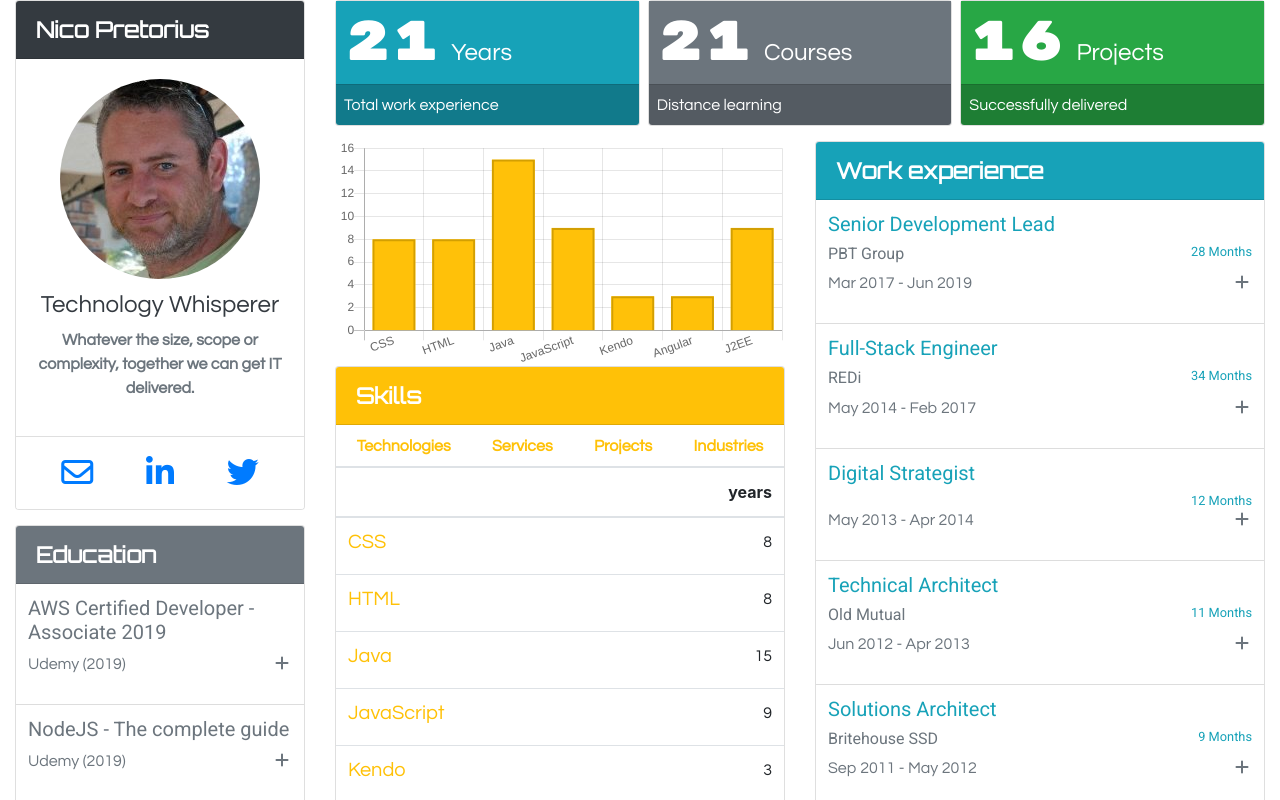
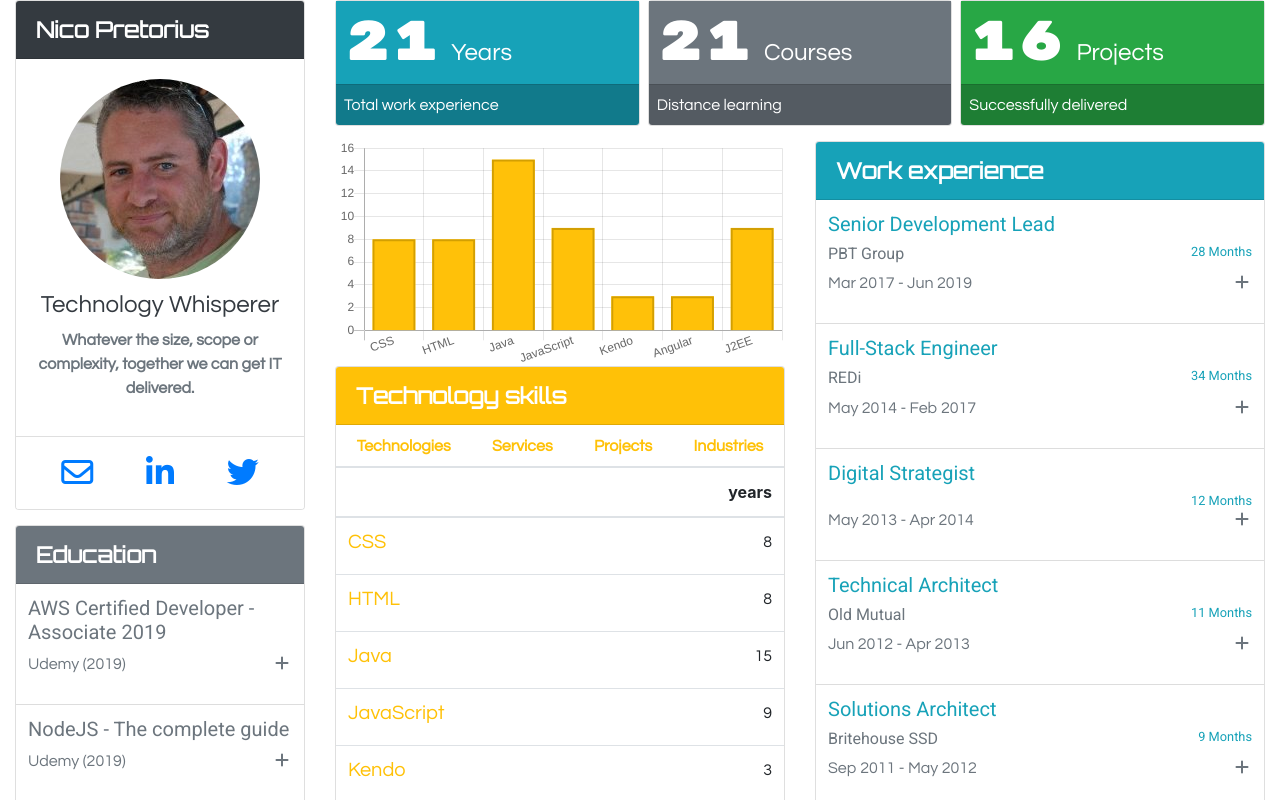
Before and after one commit to nicopret/resume, an Angular app: page /dashboard in a window 1280 px wide. Shown: the top 800 px of the page. Built offline with nearby package versions, Linux system fonts and the light colour scheme; a web font is replaced by a local one.

Commit message:
Small enhancements

```diff
--- a/src/app/dashboard/dashboard.component.html
+++ b/src/app/dashboard/dashboard.component.html
@@ -12,7 +12,7 @@
                 <app-stats class="col" [data]="stats"></app-stats>
             </div>
             <div class="row">
-                <app-skills class="col" [data]="skills" [filterEnable]="filterEnable" (clear)="clearFilter()" (select)="filter($event)"></app-skills>
+                <app-skills class="col" [category]="category" [data]="skills" [filterEnable]="filterEnable" (clear)="clearFilter()" (select)="filter($event)"></app-skills>
                 <app-work-experience class="col" [data]="careers" [filterEnable]="filterEnable" (clear)="clearFilter()" (filterData)="filter($event)"></app-work-experience>
             </div>
         </div>
--- a/src/app/dashboard/dashboard.component.ts
+++ b/src/app/dashboard/dashboard.component.ts
@@ -11,6 +11,7 @@ export class DashboardComponent implements OnInit {
     filterEnable: boolean = false;
     original: any;
 
+    category: string = "technologies";
     careers;
     education;
     profile;
@@ -29,11 +30,13 @@ export class DashboardComponent implements OnInit {
     clearFilter() {
         this.currentSkill = '';
         this.filterEnable = false;
+        this.original.careers.forEach((item) => item.detail = false);
+        this.original.education.forEach((item) => item.detail = false);
         this.populateData(this.original);
     }
 
     filter(item) {
-        console.log(item);
+        this.category = item.category;
         this.currentSkill = item.skill;
         this.filterEnable = true;
         let careers = JSON.parse(JSON.stringify(this.original.careers)).reduce((array, career) => {
--- a/src/app/pages/skillsPage/skills.component.html
+++ b/src/app/pages/skillsPage/skills.component.html
@@ -4,7 +4,7 @@
 </div>
 
 <div class="card">
-    <div class="card-header text-white bg-warning">Skills<small class="float-right questrial" *ngIf="filterEnable" (click)="clearFilter()">Clear filter</small></div>
+    <div class="card-header text-white bg-warning">{{ heading[category] }}<small class="float-right questrial" *ngIf="filterEnable" (click)="clearFilter()">Clear filter</small></div>
     <div class="card-body">
         <ul class="nav nav-tabs nav-fill">
             <li class="nav-item">
--- a/src/app/pages/skillsPage/skills.component.ts
+++ b/src/app/pages/skillsPage/skills.component.ts
@@ -9,23 +9,30 @@ import { Chart } from 'chart.js';
 })
 export class SkillsComponent implements OnChanges {
     @ViewChild('lineChart') private chartRef;
+    @Input() category: string = "technologies";
     @Input() data;
     @Input() filterEnable: boolean = false;
     @Output() clear = new EventEmitter<any>();
     @Output() select = new EventEmitter<any>();
 
-    category;
     chart: any;
+    heading = {
+        industries: 'Industry related skills',
+        project: 'Project management skills',
+        services: 'Services and product skills',
+        technologies: 'Technology skills'
+    };
     list: [];
 
     ngOnChanges() {
+        console.log(this.category);
         if (this.data) {
             Object.keys(this.data).forEach((key) => {
                 this.data[key].forEach((item) => {
                     item.years = Math.ceil(item.months / 12);
                 });
             });
-            this.setList('technologies');
+            this.setList(this.category);
         }
     }
 
```
